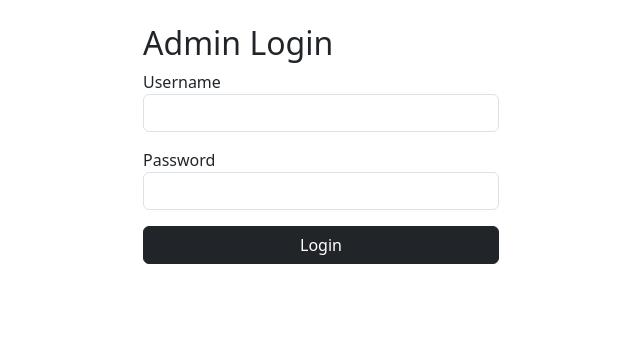
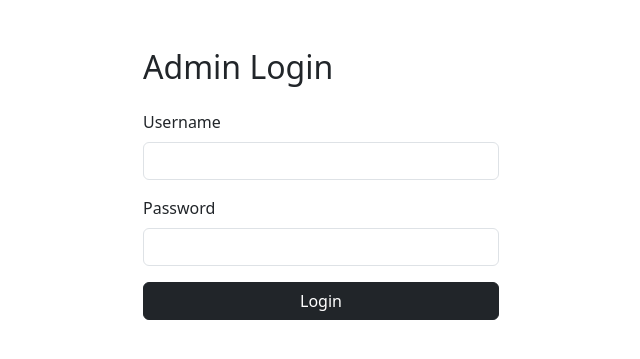
Before and after one commit to moviebazaa/currentaffairs, a Flask app: page /admin/login in a window 1280 px wide. Shown: the part 56-415 px from the top of the page, without its empty margins (319-959 px from the left). Run offline with Flask 3, Linux system fonts and the light colour scheme; data comes from the database, SQL or seed files in the repository.

Commit message:
Update login.html

```diff
--- a/templates/admin/login.html
+++ b/templates/admin/login.html
@@ -1,16 +1,16 @@
 {% extends "base.html" %}
 {% block content %}
-<div class="row justify-content-center">
+<div class="row justify-content-center mt-5">
     <div class="col-md-4">
-        <h2>Admin Login</h2>
+        <h2 class="mb-4">Admin Login</h2>
         <form method="POST">
             <div class="mb-3">
-                <label>Username</label>
-                <input type="text" name="username" class="form-control" required>
+                <label for="username" class="form-label">Username</label>
+                <input type="text" name="username" id="username" class="form-control" required>
             </div>
             <div class="mb-3">
-                <label>Password</label>
-                <input type="password" name="password" class="form-control" required>
+                <label for="password" class="form-label">Password</label>
+                <input type="password" name="password" id="password" class="form-control" required>
             </div>
             <button type="submit" class="btn btn-dark w-100">Login</button>
         </form>
```
